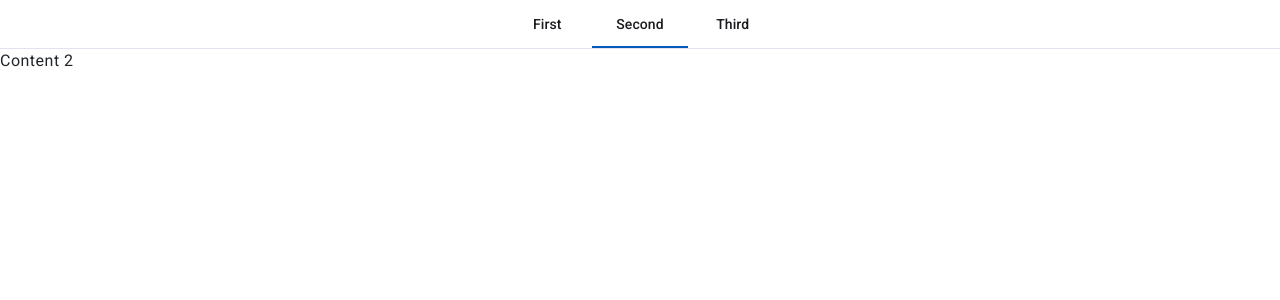
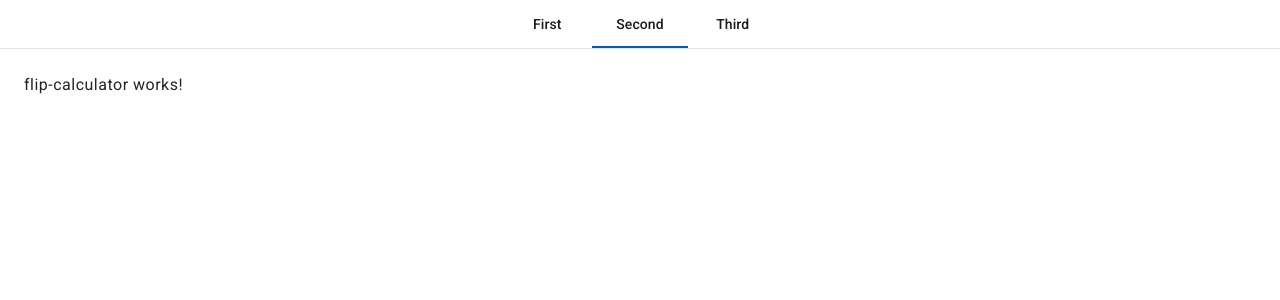
Before and after one commit to danielyordanov07/real_estate_calculator, an Angular app in the folder real_estate_calculator/: page / in a window 1280 px wide. Both pictures are taken after a click on the tab "Second". Shown: the top 300 px of the page. Built offline with nearby package versions, Linux system fonts and the light colour scheme.

Commit message:
created flip-calculator component(not finished)

```diff
--- a/real_estate_calculator/src/app/components/calculator/calculator.component.ts
+++ b/real_estate_calculator/src/app/components/calculator/calculator.component.ts
@@ -3,13 +3,14 @@ import { Component, OnInit } from '@angular/core';
 import { FormsModule, ReactiveFormsModule } from '@angular/forms';
 import { MainCalculatorInputModel } from '../../models/main-calculator-input';
 import { MainCalculatorResultModel } from '../../models/main-calculator-result';
+import { MatInputModule} from '@angular/material/input';
 
 @Component({
   selector: 'calculator',
   templateUrl: './calculator.component.html',
   styleUrl: './calculator.component.css',
   standalone: true,
-  imports: [FormsModule, ReactiveFormsModule, CommonModule]
+  imports: [FormsModule, ReactiveFormsModule, CommonModule, MatInputModule]
 })
 export class MainCalculatorComponent {
   inputs: MainCalculatorInputModel = {
--- /dev/null
+++ b/real_estate_calculator/src/app/components/flip-calculator/flip-calculator.component.html
@@ -0,0 +1 @@
+<p>flip-calculator works!</p>
--- a/real_estate_calculator/src/app/components/main-tab/main-tab.component.html
+++ b/real_estate_calculator/src/app/components/main-tab/main-tab.component.html
@@ -4,6 +4,14 @@
       <calculator></calculator>
     </div>
   </mat-tab>
-  <mat-tab label="Second"> Content 2 </mat-tab>
-  <mat-tab label="Third"> Content 3 </mat-tab>
+  <mat-tab label="Second">
+    <div class="tab-container">
+      <flip-calculator></flip-calculator>
+    </div>
+  </mat-tab>
+  <mat-tab label="Third">
+    <div class="tab-container">
+      Not yet implemented
+    </div>
+  </mat-tab>
 </mat-tab-group>
--- a/real_estate_calculator/src/app/components/main-tab/main-tab.component.ts
+++ b/real_estate_calculator/src/app/components/main-tab/main-tab.component.ts
@@ -1,6 +1,7 @@
 import { Component } from '@angular/core';
 import { MatTabsModule } from '@angular/material/tabs';
 import { MainCalculatorComponent } from '../calculator/calculator.component';
+import { FlipCalculatorComponent } from '../flip-calculator/flip-calculator.component';
 
 @Component({
   selector: 'app-tab-switcher',
@@ -9,7 +10,8 @@ import { MainCalculatorComponent } from '../calculator/calculator.component';
   standalone: true,
   imports: [
     MatTabsModule,
-    MainCalculatorComponent
+    MainCalculatorComponent,
+    FlipCalculatorComponent
   ]
 })
 export class MainTabComponent {
```
Also changed, not shown: real_estate_calculator/src/app/components/flip-calculator/flip-calculator.component.ts (added, +14 -0 lines), real_estate_calculator/src/app/components/flip-calculator/flip-calculator.component.css (added), 1 other file (tests, documents, lock files or other folders).
